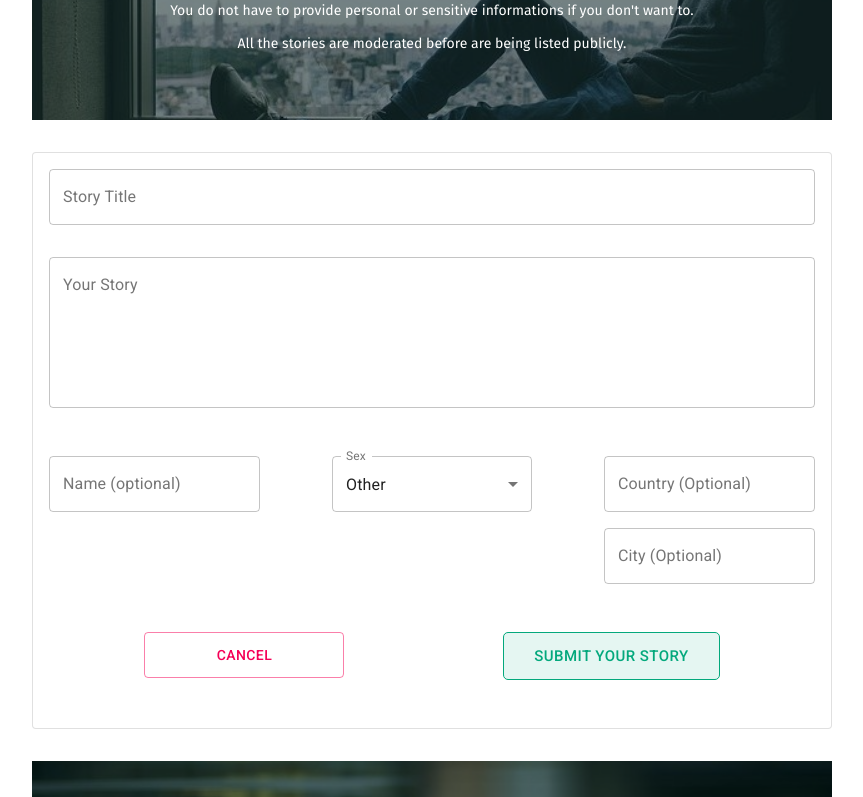
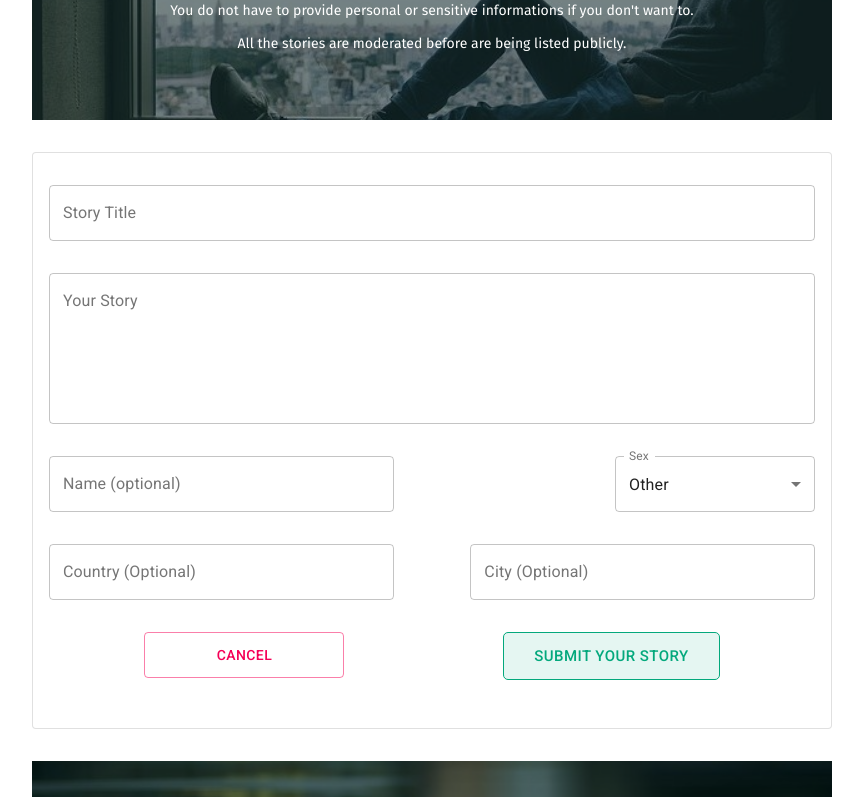
Before and after one commit to GeorgeCrisan/peopleandcovid, a React (Create React App) app: page /createstory in a window 1280 px wide. Shown: the part 572-1369 px from the top of the page, without its empty margins (208-1071 px from the left). Built offline with nearby package versions, Linux system fonts and the light colour scheme; no server answers.

Commit message:
[chore]: tidy up form layout

```diff
--- a/src/Components/Modals/ShareYourStory.tsx
+++ b/src/Components/Modals/ShareYourStory.tsx
@@ -41,11 +41,11 @@ function ShareYourStory() {
         </div>
       </div>
       <Paper variant='outlined' className={formWrapper}>
-        <FormControl style={{padding: 16, width: "100%", boxSizing: 'border-box'}}   variant="outlined">
+        <FormControl style={{padding: "32px 16px 16px 16px", width: "100%", boxSizing: 'border-box'}}   variant="outlined">
           <TextField  id="outlined-basic" value={formState.title} label="Story Title" variant="outlined" />
         </FormControl>
 
-        <FormControl style={{padding: 16, width: "100%", boxSizing: 'border-box'}} variant="outlined">
+        <FormControl style={{padding: "16px 16px 0 16px" , width: "100%", boxSizing: 'border-box'}} variant="outlined">
           <TextField
             id="outlined-multiline-static"
             label="Your Story"
@@ -57,7 +57,7 @@ function ShareYourStory() {
         </FormControl>
 
         <div className={formFooter}>
-          <TextField style={{ boxSizing: 'border-box', marginTop: 16}} id="outlined-basic" label="Name (optional)" variant="outlined" />
+          <TextField className={formField} style={{ boxSizing: 'border-box', marginTop: 16}} id="outlined-basic" label="Name (optional)" variant="outlined" />
           <FormControl style={{ minWidth: 200, marginTop: 16 }}   variant="outlined">
             <InputLabel id="demo-simple-select-outlined-label">Sex</InputLabel>
             <Select
@@ -72,9 +72,13 @@ function ShareYourStory() {
             <MenuItem value={'other'}>Other</MenuItem>
             </Select>
           </FormControl>
-          <FormControl style={{padding: "0 16 0 0", marginTop: 16 }}   variant="outlined">
+        </div>
+        <div className={formFooter} >
+        <FormControl  className={formField} style={{padding: "0 16 0 0", marginTop: 16}}   variant="outlined">
             <TextField id="outlined-basic" value={formState.country} label="Country (Optional)" variant="outlined" />
-            <TextField style={{marginTop: 16}} id="outlined-basic" value={formState.city} label="City (Optional)" variant="outlined" />
+          </FormControl>
+          <FormControl  className={formField} style={{padding: "0 16 0 0", marginTop: 16 }}   variant="outlined">
+            <TextField id="outlined-basic" value={formState.city} label="City (Optional)" variant="outlined" />
           </FormControl>
         </div>
       <div className={formButtons}>
@@ -148,12 +152,19 @@ const formFooter = css`
   display: flex;
   justify-content: space-between;
   width: 100%;
-  padding: 16px;
+  padding: 16px 16px 0 16px;
   box-sizing: border-box;
   flex-flow: column;
   @media (min-width: 540px) {
     flex-flow: row nowrap;
   }
+`;
+
+const formField = css`
+width: 100%;
+@media (min-width: 540px) {
+  width: 45%;
+}
 `;
 
 const formButtons = css`
```
